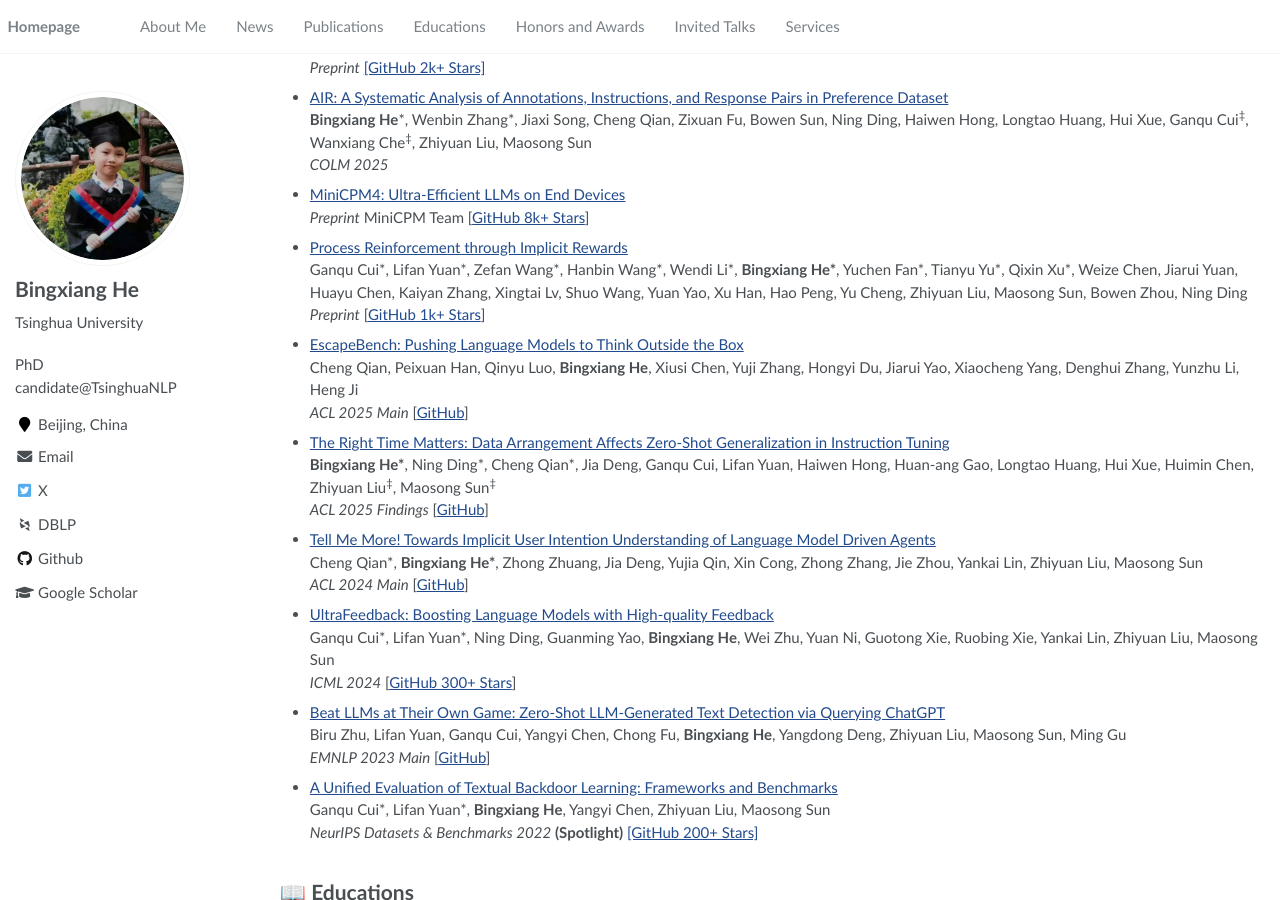
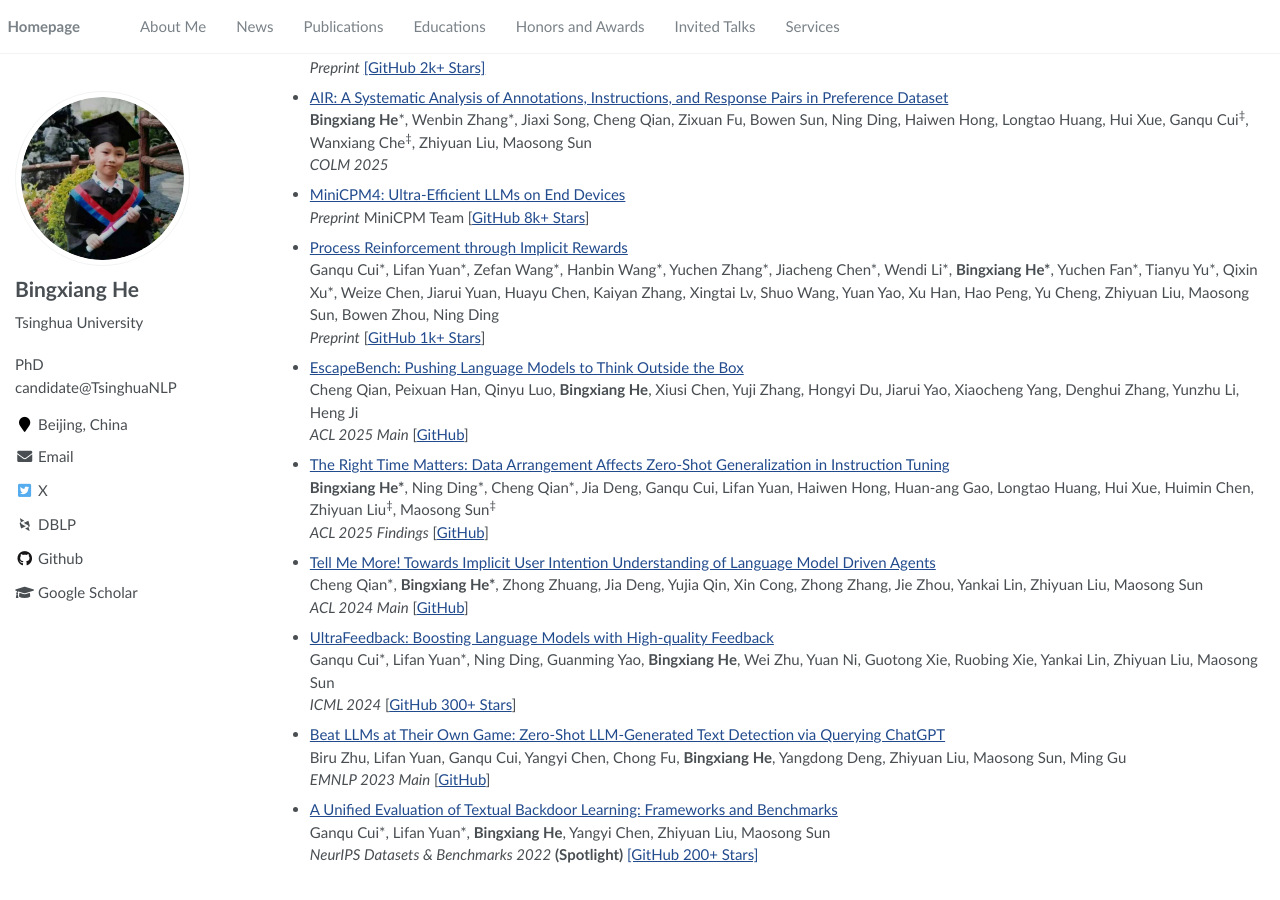
Before and after one commit to HBX-hbx/hbx-hbx.github.io, a Jekyll site: the page built from _pages/about.md, in a window 1280 px wide and 900 px high, scrolled down 1395 px. Built offline with Jekyll 4.4.1, drawn with Linux system fonts in a browser that asks for light colours; some web fonts are replaced.

Commit message:
update cv

```diff
--- a/_pages/about.md
+++ b/_pages/about.md
@@ -87,7 +87,7 @@ Hi! I am a second year PhD student studying at [Tsinghua University](https://www
 - [MiniCPM4: Ultra-Efficient LLMs on End Devices](https://arxiv.org/pdf/2506.07900)<br>
   *Preprint* MiniCPM Team [[GitHub 8k+ Stars](https://github.com/openbmb/minicpm)]
 - [Process Reinforcement through Implicit Rewards](https://arxiv.org/pdf/2502.01456)<br>
-  Ganqu Cui\*, Lifan Yuan\*, Zefan Wang\*, Hanbin Wang\*, Wendi Li\*, **Bingxiang He\***, Yuchen Fan\*, Tianyu Yu\*, Qixin Xu\*, Weize Chen, Jiarui Yuan, Huayu Chen, Kaiyan Zhang, Xingtai Lv, Shuo Wang, Yuan Yao, Xu Han, Hao Peng, Yu Cheng, Zhiyuan Liu, Maosong Sun, Bowen Zhou, Ning Ding<br>
+  Ganqu Cui\*, Lifan Yuan\*, Zefan Wang\*, Hanbin Wang\*, Yuchen Zhang\*, Jiacheng Chen\*, Wendi Li\*, **Bingxiang He\***, Yuchen Fan\*, Tianyu Yu\*, Qixin Xu\*, Weize Chen, Jiarui Yuan, Huayu Chen, Kaiyan Zhang, Xingtai Lv, Shuo Wang, Yuan Yao, Xu Han, Hao Peng, Yu Cheng, Zhiyuan Liu, Maosong Sun, Bowen Zhou, Ning Ding<br>
   *Preprint* [[GitHub 1k+ Stars](https://github.com/PRIME-RL/PRIME)]
 - [EscapeBench: Pushing Language Models to Think Outside the Box](https://arxiv.org/pdf/2412.13549)<br>
   Cheng Qian, Peixuan Han, Qinyu Luo, **Bingxiang He**, Xiusi Chen, Yuji Zhang, Hongyi Du, Jiarui Yao, Xiaocheng Yang, Denghui Zhang, Yunzhu Li, Heng Ji<br>
```
